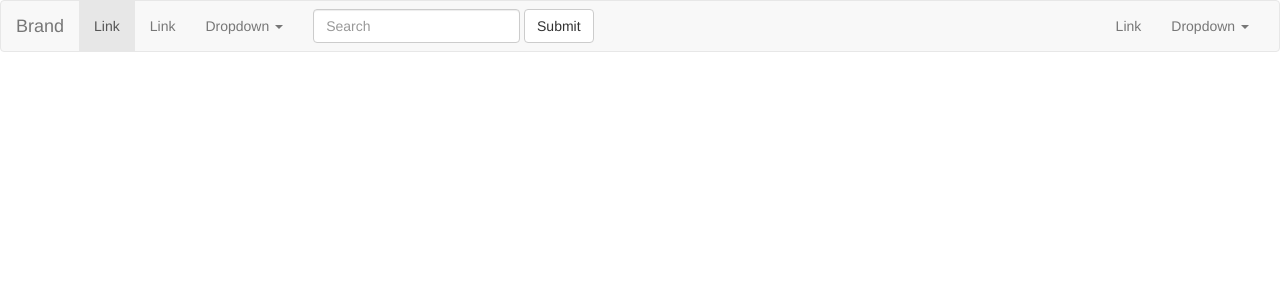
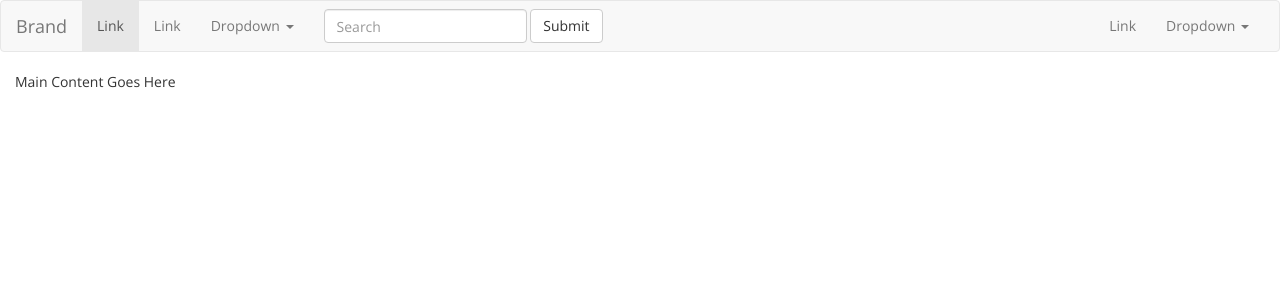
Before and after one commit to azul-cloud/start, a Django app: template main/templates/maincontent/home.html in a window 1280 px wide. Shown: the top 300 px of the page. Run offline with Django 3.2, Linux system fonts and the light colour scheme; the template is opened without the code that fills it, so the values that code supplies are empty; some libraries are stand-ins or nearby versions.

Commit message:
base style

```diff
--- a/main/templates/maininclude/base.html
+++ b/main/templates/maininclude/base.html
@@ -22,7 +22,7 @@
         {% include "maininclude/header.html" %}
         <div id="main" role="main">
             <div class="container-fluid">
-                {% block content %}
+                {% block main %}
                 {% endblock %}
             </div>
         </div>
--- a/static/css/style.css
+++ b/static/css/style.css
@@ -0,0 +1,3 @@
+body, html {
+    font-family: "Open Sans", sans-serif;
+}
```
